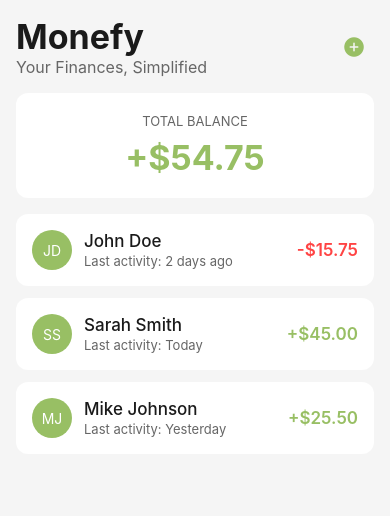
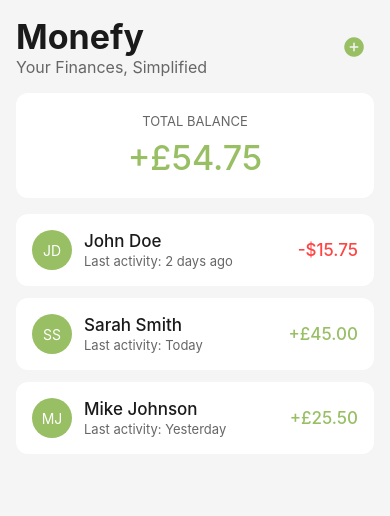
Before and after one commit to gabdoomy/monefyapp, a React Native app: screen /Balance in a window 390 px wide. Shown: the top 516 px of the page. Built offline with nearby package versions, Linux system fonts and the light colour scheme.

Commit message:
fix bugs

```diff
--- a/src/components/tabs/BalanceTab.tsx
+++ b/src/components/tabs/BalanceTab.tsx
@@ -1,5 +1,6 @@
 import React from 'react';
 import { View, ScrollView, Text, TouchableOpacity } from 'react-native';
+import { SafeAreaView } from 'react-native-safe-area-context';
 import Icon from 'react-native-vector-icons/Ionicons';
 import { useTheme } from '../../context/ThemeContext';
 import { colors } from '../../theme/colors';
@@ -90,7 +91,7 @@ export const BalanceTab = ({ navigation }: BalanceTabProps) => {
             styles.listItemAmount,
             { color: item.amount >= 0 ? colors.paleGreen : colors.error }
           ]}>
-            {item.amount >= 0 ? `+$${item.amount.toFixed(2)}` : `-$${Math.abs(item.amount).toFixed(2)}`}
+            {item.amount >= 0 ? `+£${item.amount.toFixed(2)}` : `-$${Math.abs(item.amount).toFixed(2)}`}
           </Text>
         </View>
       </View>
@@ -98,7 +99,8 @@ export const BalanceTab = ({ navigation }: BalanceTabProps) => {
   );
 
   return (
-    <ScrollView style={[styles.container, { backgroundColor: theme.background }]}>
+    <SafeAreaView style={[styles.container, { backgroundColor: theme.background }]}>
+      <ScrollView>
         <View style={styles.header}>
           <View>
             <Text style={[styles.title, { color: theme.text }]}>Monefy</Text>
@@ -120,11 +122,12 @@ export const BalanceTab = ({ navigation }: BalanceTabProps) => {
             styles.totalAmount,
             { color: totalBalance >= 0 ? colors.paleGreen : colors.error }
           ]}>
-          {totalBalance >= 0 ? `+$${totalBalance.toFixed(2)}` : `-$${Math.abs(totalBalance).toFixed(2)}`}
+            {totalBalance >= 0 ? `+£${totalBalance.toFixed(2)}` : `-$${Math.abs(totalBalance).toFixed(2)}`}
           </Text>
         </View>
 
         {mockData.map(renderItem)}
       </ScrollView>
+    </SafeAreaView>
   );
 };
--- a/src/components/tabs/SettingsTab.tsx
+++ b/src/components/tabs/SettingsTab.tsx
@@ -1,5 +1,6 @@
 import React from 'react';
 import { View, ScrollView, Switch, Text, TouchableOpacity } from 'react-native';
+import { SafeAreaView } from 'react-native-safe-area-context';
 import Icon from 'react-native-vector-icons/Ionicons';
 import { useTheme } from '../../context/ThemeContext';
 import { styles } from './styles/SettingsTab.styles';
@@ -41,7 +42,7 @@ export const SettingsTab = () => {
           isToggled: isDark,
           onToggle: (value) => setTheme(value ? 'dark' : 'light')
         },
-        { icon: 'cash', label: 'Currency', value: 'USD' },
+        { icon: 'cash', label: 'Currency', value: 'GBP' },
       ],
     },
     {
@@ -114,7 +115,8 @@ export const SettingsTab = () => {
   };
 
   return (
-    <ScrollView style={[styles.container, { backgroundColor: theme.background }]}>
+    <SafeAreaView style={[styles.container, { backgroundColor: theme.background }]}>
+      <ScrollView>
         <Text style={[styles.title, { color: theme.text }]}>
           Settings
         </Text>
@@ -131,5 +133,6 @@ export const SettingsTab = () => {
           </View>
         ))}
       </ScrollView>
+    </SafeAreaView>
   );
 };
--- a/src/components/tabs/StatisticsTab.tsx
+++ b/src/components/tabs/StatisticsTab.tsx
@@ -1,5 +1,6 @@
 import React from 'react';
 import { View, Text, ScrollView } from 'react-native';
+import { SafeAreaView } from 'react-native-safe-area-context';
 import { useTheme } from '../../context/ThemeContext';
 import { colors } from '../../theme/colors';
 import { StyleSheet } from 'react-native';
@@ -10,7 +11,8 @@ export const StatisticsTab = () => {
   const theme = isDark ? colors.dark : colors.light;
 
   return (
-    <ScrollView style={[styles.container, { backgroundColor: theme.background }]}>
+    <SafeAreaView style={[styles.container, { backgroundColor: theme.background }]}>
+      <ScrollView>
         <Text style={[styles.title, { color: theme.text }]}>Statistics</Text>
 
         <View style={[styles.card, { backgroundColor: theme.surface }]}>
@@ -22,5 +24,6 @@ export const StatisticsTab = () => {
           </Text>
         </View>
       </ScrollView>
+    </SafeAreaView>
   );
 };
--- a/src/components/tabs/styles/BalanceTab.styles.ts
+++ b/src/components/tabs/styles/BalanceTab.styles.ts
@@ -36,7 +36,7 @@ const styles = StyleSheet.create({
   },
   totalAmount: {
     fontSize: 34,
-    fontWeight: 'bold',
+    fontWeight: '500',
   },
   listItem: {
     marginHorizontal: 16,
@@ -78,7 +78,7 @@ const styles = StyleSheet.create({
   },
   listItemAmount: {
     fontSize: 17,
-    fontWeight: '600',
+    fontWeight: '500',
   },
 });
 
--- a/src/components/tabs/styles/SettingsTab.styles.ts
+++ b/src/components/tabs/styles/SettingsTab.styles.ts
@@ -10,7 +10,6 @@ export const styles = StyleSheet.create({
     fontWeight: 'bold',
     textAlign: 'left',
     marginBottom: 32,
-    marginTop: 16,
   },
   section: {
     marginBottom: 32,
--- a/src/context/ThemeContext.tsx
+++ b/src/context/ThemeContext.tsx
@@ -13,7 +13,7 @@ const ThemeContext = createContext<ThemeContextType | undefined>(undefined);
 
 export const ThemeProvider: React.FC<{ children: React.ReactNode }> = ({ children }) => {
   const systemColorScheme = useColorScheme();
-  const [theme, setTheme] = useState<Theme>('system');
+  const [theme, setTheme] = useState<Theme>('light');
 
   const isDark = theme === 'system'
     ? systemColorScheme === 'dark'
--- a/src/screens/AddExpenseScreen.tsx
+++ b/src/screens/AddExpenseScreen.tsx
@@ -240,7 +240,7 @@ export const AddExpenseScreen = ({ navigation, route }: AddExpenseScreenProps) =
     if (totalError) {
       return {
         icon: 'alert-circle-outline',
-        message: `Split amounts don't match the total sum of $${parseFloat(amount).toFixed(2)}`,
+        message: `Split amounts don't match the total sum of £${parseFloat(amount).toFixed(2)}`,
         isError: true
       };
     }
@@ -343,7 +343,7 @@ export const AddExpenseScreen = ({ navigation, route }: AddExpenseScreenProps) =
             {participant.name}
           </Text>
           <Text style={[styles.participantSubtitle, { color: theme.secondaryText }]}>
-            ${participant.share.toFixed(2)}
+            £{participant.share.toFixed(2)}
           </Text>
         </View>
       </View>
@@ -357,7 +357,7 @@ export const AddExpenseScreen = ({ navigation, route }: AddExpenseScreenProps) =
             placeholder={
               selectedSplitType === 'percentage' ? '%' :
               selectedSplitType === 'shares' ? 'shares' :
-              '$'
+              '£'
             }
             placeholderTextColor={theme.secondaryText}
           />
@@ -433,7 +433,7 @@ export const AddExpenseScreen = ({ navigation, route }: AddExpenseScreenProps) =
 
       <ScrollView style={styles.content}>
         <View style={[styles.amountContainer, { backgroundColor: theme.surface }]}>
-          <Text style={[styles.currencySymbol, { color: theme.text }]}>$</Text>
+          <Text style={[styles.currencySymbol, { color: theme.text }]}>£</Text>
           <TextInput
             style={[styles.amountInput, { color: theme.text }]}
             value={amount}
@@ -501,7 +501,7 @@ export const AddExpenseScreen = ({ navigation, route }: AddExpenseScreenProps) =
               </Text>
             ) : (
               <Text style={[styles.sectionSubtitle, { color: theme.secondaryText }]}>
-                Total: ${parseFloat(amount).toFixed(2)}
+                Total: £{parseFloat(amount).toFixed(2)}
               </Text>
             )}
           </View>
@@ -623,7 +623,7 @@ const styles = StyleSheet.create({
   amountInput: {
     flex: 1,
     fontSize: 42,
-    fontWeight: '600',
+    fontWeight: '500',
     height: 64,
   },
   splitTypeSelector: {
--- a/src/screens/TransactionDetails.tsx
+++ b/src/screens/TransactionDetails.tsx
@@ -126,7 +126,7 @@ export const TransactionDetails = ({ route, navigation }: TransactionDetailsProp
           styles.balanceAmount,
           { color: totalBalance >= 0 ? colors.paleGreen : colors.error }
         ]}>
-          ${Math.abs(totalBalance).toFixed(2)}
+          £{Math.abs(totalBalance).toFixed(2)}
         </Text>
         <Text style={[styles.balanceSubtitle, { color: theme.secondaryText }]}>
           {totalBalance >= 0 ? 'They owe you' : 'You owe them'}
@@ -177,7 +177,7 @@ export const TransactionDetails = ({ route, navigation }: TransactionDetailsProp
                 styles.transactionAmount,
                 { color: transaction.amount >= 0 ? colors.paleGreen : colors.error }
               ]}>
-                {transaction.amount >= 0 ? '+' : '-'}${Math.abs(transaction.amount).toFixed(2)}
+                {transaction.amount >= 0 ? '+' : '-'}£{Math.abs(transaction.amount).toFixed(2)}
               </Text>
             </TouchableOpacity>
           ))}
@@ -235,7 +235,7 @@ const styles = StyleSheet.create({
   },
   balanceAmount: {
     fontSize: 34,
-    fontWeight: 'bold',
+    fontWeight: '500',
     marginBottom: 4,
   },
   balanceSubtitle: {
@@ -283,6 +283,6 @@ const styles = StyleSheet.create({
   },
   transactionAmount: {
     fontSize: 17,
-    fontWeight: '600',
+    fontWeight: '500',
   },
 });
```
Also changed, not shown: package.json (+10 -10 lines), 1 other file (tests, documents, lock files or other folders). Lines whose indentation alone changed are shown as unchanged.
